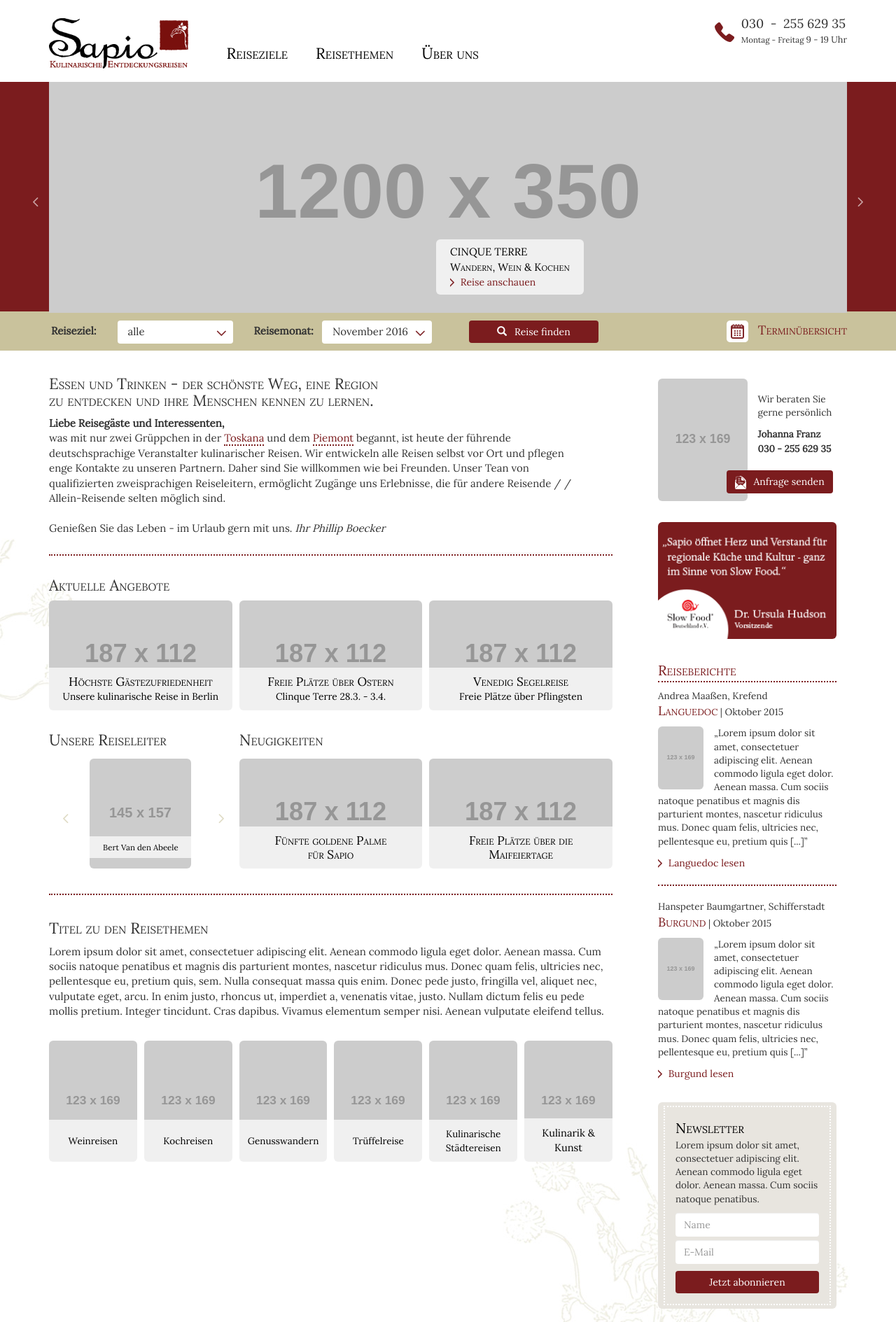
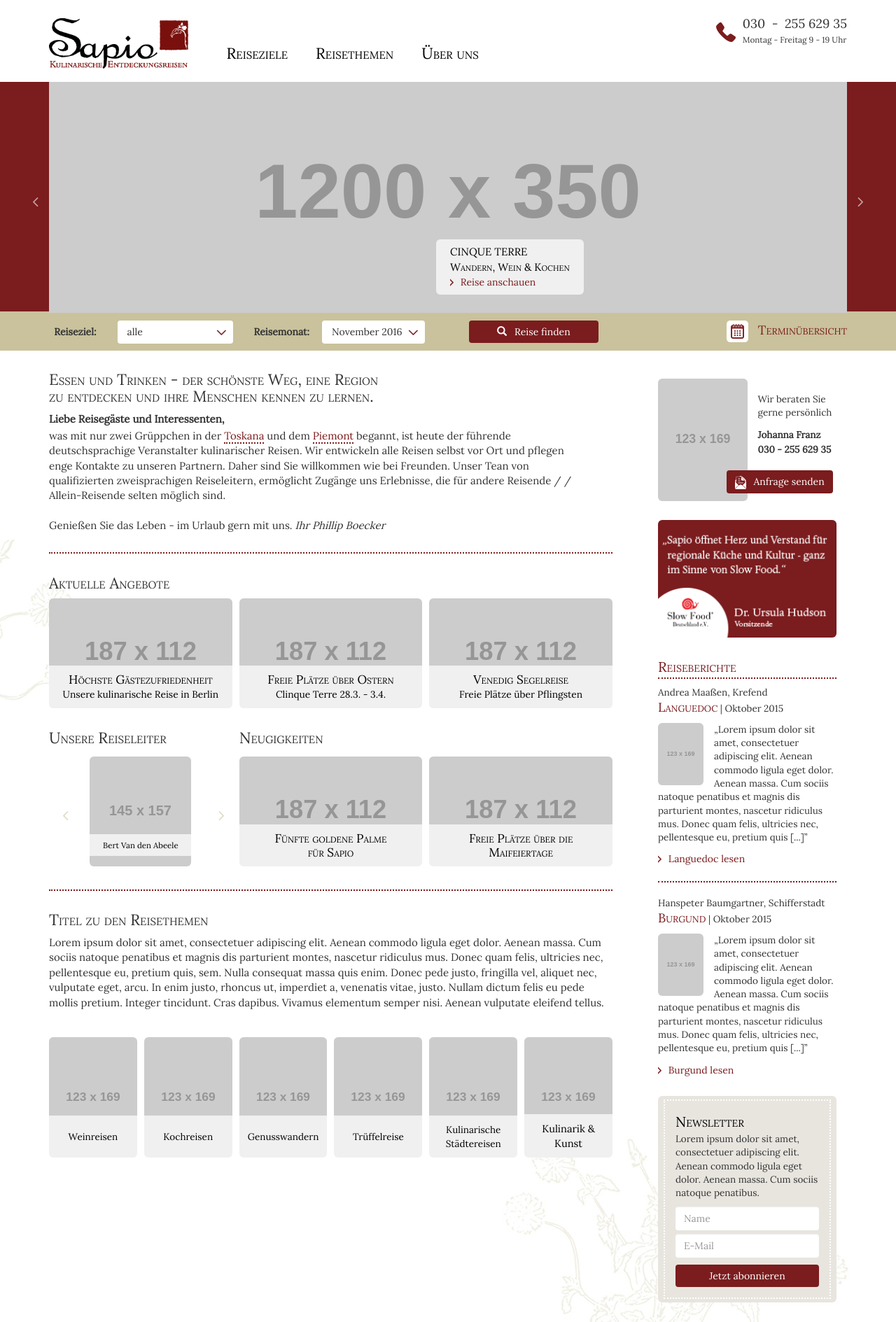
Before and after one commit to gallien/sapio, a PHP site: page / in a window 1280 px wide. Shown: the top 1889 px of the page at 70% size. Run offline with PHP 8.4, Linux system fonts and the light colour scheme; grey boxes labelled with a size stand in for pictures from a placeholder-image service; some libraries are stand-ins or nearby versions.

Commit message:
#3 pixel-changes

```diff
--- a/assets/styles/css.css
+++ b/assets/styles/css.css
@@ -36,6 +36,9 @@ h1, h2, h6, .fg-cap, #sidecontent h4, .inlinecaption figcaption>strong{
 ol{
     padding-inline-start:15px;
 }
+label{
+    font-size:14px;
+}
 select, input, textarea {
     background-color: white;
     border: none;
@@ -49,11 +52,12 @@ select, input, textarea {
     box-sizing: border-box;
     -webkit-appearance: none;
     -moz-appearance: none;
+    font-size:14px;
 }
 select{
-    padding: 5px 2em 5px 1em;
+    padding: 6px 2em 6px 1em;
     background-image: url("../images/icons/arrow_down.png");
-    background-position: calc(100% - 10px) 14px;
+    background-position: calc(100% - 10px) 13px;
     /*background-image:
         linear-gradient(45deg, transparent 50%, #7b1c1e 50%),
         linear-gradient(135deg, #7b1c1e 50%, transparent 50%);
@@ -113,7 +117,7 @@ body>header .navbar-phone .navbar-phone-opening{
     font-size:85%;
 }
 body>header .navbar-phone .navbar-phone-opening span{
-    font-size:90%;
+    font-size:92%;
 }
 body>header a{
     color:#000;
@@ -190,6 +194,13 @@ body>main{
 #maincontent{
     padding:0 50px 0 0;
 }
+#maincontent h1{
+    margin-top: 14px;
+}
+#maincontent strong.strongextraline{
+    display: block;
+    margin-bottom: 2px;
+}
 #maincontent a:hover, .highlight-box.red a:hover, #maincontent .panel-title>a{
     text-decoration: unset;
     border-bottom:2px dotted #C9C29C;
@@ -224,7 +235,7 @@ body>main{
 .reiselandboxes>.row>*>div{
     padding: 30px 15px 15px 30px;
 }
-.reiselandboxes>.row>*>div .btn{
+.reiselandboxes>.row>*>div .btn, #sidecontent .btn-red.pull-right{
     padding: 7px 25px;
 }
 .reiseangebot.reiseberichtboxes article{
@@ -256,7 +267,7 @@ body>main{
     font-size: 2rem;
 }
 #sidecontent>section{
-    margin-bottom:30px;
+    margin-bottom:27px;
 }
 #sidecontent>section.margin0{
     margin:0;
@@ -377,7 +388,7 @@ a.readon{
 }
 a.readon::before, .list-sapiostyled li:before{
     background-image: url("../images/icons/arrow_right.png");
-    background-position: -2px 3px;
+    background-position: -3px 3px;
     background-repeat: no-repeat;
     content: "   ";
 }
@@ -941,6 +952,9 @@ select.img-rounded, input.img-rounded, textarea.img-rounded{
 .fintravelbox .btn-red, .fintravelbox select{
     margin-top:3px;
 }
+.fintravelbox label.control-label{
+    padding-top: 9px;
+}
 
 
 
--- a/inc/footer.inc.html
+++ b/inc/footer.inc.html
@@ -6,7 +6,7 @@
     <div class="container">
         <div class="row">
             <aside class="col-xs-12 col-sm-6 col-md-3">
-                <h6>Kontakt</h6>
+                <h6 class="margintop0">Kontakt</h6>
                 <address>
                     SAPIO Kulinarische Entdeckungsreisen<br/>
                     Reichenberger Str. 109<br/>
@@ -20,7 +20,7 @@
                 </p>
             </aside>
             <aside class="col-xs-12 col-sm-6 col-md-3">
-                <h6>Kulinarische Incentive Reisen</h6>
+                <h6 class="margintop0">Kulinarische Incentive Reisen</h6>
                 <p>
                     SAPIO bietet Beratung, Reiseorganisation, Reisebegleitung, Unterstützung bei Produkt-Scouting und Einkaufsverhandlungen sowie Messe-Services für Firmen.<br/>Wir unterstützen Sie gerne.
                 </p>
@@ -29,7 +29,7 @@
                 </p>
             </aside>
             <div class="col-xs-12 hidden-md hidden-lg">&nbsp;</div>
-            <aside class="col-xs-12 col-sm-6 col-md-3 paddingtop15">
+            <aside class="col-xs-12 col-sm-6 col-md-3" style="padding-top:4px;">
                 <a href="#"><img src="assets/images/sapio-programmuebersicht-banner.png" alt="" class="img-full" /></a>
                 <br/>
                 <br/>
@@ -40,7 +40,7 @@
                 </p>
             </aside>
             <aside class="col-xs-12 col-sm-6 col-md-3">
-                <h6>Informatives</h6>
+                <h6 class="margintop0">Informatives</h6>
                 <nav class="informs lh24">
                     <a href="10-reiseberichte.html">Reiseberichte</a><br/>
                     <a href="10-team.html">Team</a><br/>
@@ -98,7 +98,7 @@
     </div>
 </section>
 <section class="row">
-    <p class="container">
+    <p class="container" style="font-size:12px;">
         Copyright &copy; 2016 SAPIO Kulinarische Entdeckungsreisen
     </p>
 </section>
--- a/inc/header.inc.html
+++ b/inc/header.inc.html
@@ -27,7 +27,7 @@
                     <td class="navbar-phone-number">030 &nbsp;- &nbsp;255 629 35</td>
                 </tr>
                 <tr>
-                    <td class="navbar-phone-opening"><span>Montag - Freitag </span>9 - 19 Uhr</td>
+                    <td class="navbar-phone-opening"><span>Montag - Freitag 9 - 19 Uhr</span></td>
                 </tr>
             </table>
         </div>
--- a/index.html
+++ b/index.html
@@ -70,7 +70,7 @@
                     <section class="row">
                         <h1 class="col-xs-12">Essen und Trinken - der schönste Weg, eine Region<br/> zu entdecken und ihre Menschen kennen zu lernen.</h1>
                         <p class="col-xs-12">
-                            <strong>Liebe Reisegäste und Interessenten,</strong><br/>
+                            <strong class="strongextraline">Liebe Reisegäste und Interessenten,</strong>
                             was mit nur zwei Grüppchen in der <a href="10-reiseland.html">Toskana</a> und dem <a href="10-reiseland.html">Piemont</a> begannt, ist heute der führende<br/>
                             deutschsprachige Veranstalter kulinarischer Reisen. Wir entwickeln alle Reisen selbst vor Ort und pflegen<br/>
                             enge Kontakte zu unseren Partnern. Daher sind Sie willkommen wie bei Freunden. Unser Tean von<br/>
@@ -108,7 +108,7 @@
                         <h2 class="col-xs-12 col-sm-4 margintop0">Unsere Reiseleiter</h2>
                         <h2 class="col-xs-12 col-sm-8 margintop0 hidden-xs">Neugigkeiten</h2>
                     </section>
-                    <section class="row paddingsmallercols">
+                    <section class="row paddingsmallercols" style="padding-bottom:12px;">
                         <div class="col-xs-12 col-sm-4">
                             <aside id="reiseleiterslider" class="minislider carousel slide">
                                 <div class="carousel-inner">
@@ -154,9 +154,9 @@
                         </a>
                     </section>
                     <hr/>
-                    <section class="row paddingsmallercols">
+                    <section class="row paddingsmallercols" style="padding-top:9px;">
                         <h2 class="col-xs-12 margintop0">Titel zu den Reisethemen</h2>
-                        <p class="col-xs-12">
+                        <p class="col-xs-12" style="padding-bottom:7px;">
                             Lorem ipsum dolor sit amet, consectetuer adipiscing elit. Aenean commodo ligula eget dolor. Aenean massa. Cum sociis natoque penatibus et magnis dis parturient montes, nascetur ridiculus mus. Donec quam felis, ultricies nec, pellentesque eu, pretium quis, sem. Nulla consequat massa quis enim. Donec pede justo, fringilla vel, aliquet nec, vulputate eget, arcu. In enim justo, rhoncus ut, imperdiet a, venenatis vitae, justo. Nullam dictum felis eu pede mollis pretium. Integer tincidunt. Cras dapibus. Vivamus elementum semper nisi. Aenean vulputate eleifend tellus.<br/><br/>
                         </p>
                         <a href="10-reisethema.html" class="col-xs-6 col-sm-4 col-md-2 paddinleftright5 hiddenlink">
```
